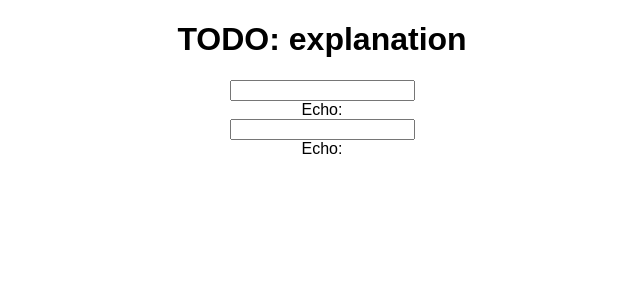
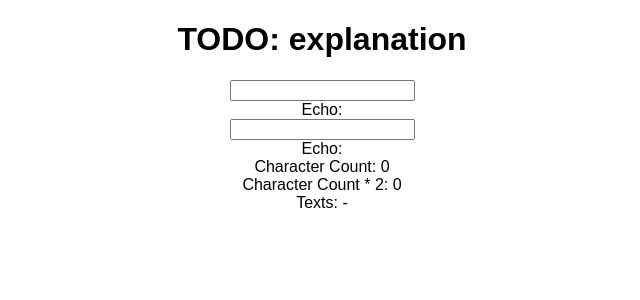
Before and after one commit to NoriSte/recoil-apis, a React (Create React App) app: page / in a window 1280 px wide. Shown: the top 300 px of the page, without its empty margins (318-958 px from the left). Built offline with nearby package versions, Linux system fonts and the light colour scheme.

Commit message:
Add selectors

```diff
--- a/src/App.tsx
+++ b/src/App.tsx
@@ -13,6 +13,10 @@ export default function App() {
     <div className="App">
       <h1>TODO: explanation</h1>
       <CharacterCounter />
+      <TextInput2 />
+      <CharacterCount />
+      <CharCountStateForTwo />
+      <Texts />
     </div>
   );
 }
@@ -34,8 +38,6 @@ function CharacterCounter() {
     <div>
       <TextInput />
       <EchoInput />
-      <TextInput2 />
-      {/* <CharacterCount /> */}
     </div>
   );
 }
@@ -86,20 +88,52 @@ function TextInput2() {
 }
 
 // selector
-/*
+
 const charCountState = selector({
   key: "charCountState", // unique ID (with respect to other atoms/selectors)
   get: ({ get }) => {
     const text = get(textState);
+    return text.length;
+  }
+});
+const charCountStateForTwo = selector({
+  key: "charCountStateForTwo", // unique ID (with respect to other atoms/selectors)
+  get: ({ get }) => {
+    const length = get(charCountState);
+    return length * 2;
+  }
+});
 
-    return text.length;
+const textsState = selector({
+  key: "textsState", // unique ID (with respect to other atoms/selectors)
+  get: ({ get }) => {
+    return `${get(textState)}-${get(textState2)}`;
   }
 });
 
 function CharacterCount() {
   const count = useRecoilValue(charCountState);
 
-  useEffect(() => {console.log('Render: CharacterCount')})
-  return <>Character Count: {count}</>;
+  useEffect(() => {
+    console.log("Render: CharacterCount");
+  });
+  return <div>Character Count: {count}</div>;
 }
-*/
+
+function CharCountStateForTwo() {
+  const count = useRecoilValue(charCountStateForTwo);
+
+  useEffect(() => {
+    console.log("Render: CharCountStateForTwo");
+  });
+  return <div>Character Count * 2: {count}</div>;
+}
+
+function Texts() {
+  const texts = useRecoilValue(textsState);
+
+  useEffect(() => {
+    console.log("Render: Texts");
+  });
+  return <div>Texts: {texts}</div>;
+}
--- a/src/recoil.ts
+++ /dev/null
@@ -1,115 +0,0 @@
-import { useState, useEffect, useCallback } from "react";
-
-// APIs
-
-type AtomOptions<T> = { key: string; default: T };
-
-export const atom = <T>(atomOptions: AtomOptions<T>) => {
-  createRecoilValue(atomOptions);
-  return atomOptions;
-};
-
-type SelectorOptions<T> = {
-  key: string;
-
-  get: ({ get }: { get: GetRecoilValue }) => T;
-
-  /*
-  set?: (
-    {get,set}:{
-      get: GetRecoilValue,
-      set: SetRecoilState,
-    },
-    newValue: T,
-  ) => void,
-  */
-};
-export const selector = <T>(s: SelectorOptions<T>) => {
-  createRecoilValue(s);
-  return s;
-};
-
-export const useRecoilState = <T>(atom: AtomOptions<T>) => {
-  const [, forceRefresh] = useState({});
-  const atomCallback = useCallback(() => {
-    forceRefresh({});
-  }, [forceRefresh]);
-
-  useEffect(() => {
-    return subscribeToRecoilValue(atom, atomCallback);
-  }, [atom, atomCallback]);
-
-  return [getRecoilValue(atom), setAtomValue(atom)];
-};
-
-export const useRecoilValue = <T>(atom: AtomOptions<T>) => {
-  const [, forceRefresh] = useState({});
-  const atomCallback = useCallback(() => {
-    forceRefresh({});
-  }, [forceRefresh]);
-
-  useEffect(() => {
-    return subscribeToRecoilValue(atom, atomCallback);
-  }, [atom, atomCallback]);
-
-  return getRecoilValue(atom);
-};
-
-// core
-
-type RecoilValues = Record<string, RecoilValue>;
-type RecoilValue<T = any> = {
-  key: string;
-  default: T;
-  value: T;
-  subscribers: RecoilValueSubscriber<T>[];
-};
-type RecoilValueSubscriber<T> = () => void;
-
-const recoilValues: RecoilValues = {};
-const createRecoilValue = <T>(options: AtomOptions<T> | Selector<T>) => {
-  const key = options.key;
-  if (recoilValues[key]) {
-    throw new Error(`Recoil value ${options.key} already exists`);
-  }
-
-  recoilValues[key] = {
-    key,
-    default: options.default,
-    value: options.default,
-    subscribers: []
-  };
-};
-
-const subscribeToRecoilValue = <T>(
-  options: AtomOptions<T>,
-  callback: RecoilValueSubscriber<T>
-) => {
-  const recoilValue = recoilValues[options.key];
-  if (recoilValue.subscribers.indexOf(callback) !== -1) {
-    console.log("Already subscribed to Recoil value");
-    return;
-  }
-
-  recoilValue.subscribers.push(callback);
-  return () => {
-    recoilValue.subscribers.splice(
-      recoilValue.subscribers.indexOf(callback),
-      1
-    );
-  };
-};
-
-type GetRecoilValue = <T>(options: AtomOptions<T>) => T;
-const getRecoilValue: GetRecoilValue = <T>(options: AtomOptions<T>): T =>
-  recoilValues[options.key].value;
-
-type SetRecoilValue = <T>(options: AtomOptions<T>) => (value: T) => void;
-type SetRecoilState = <T>(options: AtomOptions<T>, value: T) => T;
-const setAtomValue: SetRecoilValue = <T>(options: AtomOptions<T>) => (
-  value: T
-) => {
-  const recoilValue = recoilValues[options.key];
-  recoilValue.value = value;
-  recoilValue.subscribers.forEach((callback) => callback());
-};
--- /dev/null
+++ b/src/recoil/api.ts
@@ -0,0 +1,63 @@
+import {
+  AtomOptions,
+  SelectorOptions,
+  RecoilValueOptions,
+  isAtomOptions
+} from "./typings";
+import { useState, useEffect, useCallback } from "react";
+import {
+  setAtomValue,
+  getRecoilValue,
+  createRecoilValue,
+  subscribeToRecoilValue,
+  getAtomValue
+} from "./core";
+
+export const atom = <T>(atomOptions: AtomOptions<T>) => {
+  createRecoilValue(atomOptions);
+  return atomOptions;
+};
+
+export const selector = <T>(s: SelectorOptions<T>) => {
+  createRecoilValue(s);
+  return s;
+};
+
+export const useRecoilState = <T>(recoilValue: AtomOptions<T>) => {
+  return [useRecoilValue(recoilValue), setAtomValue(recoilValue)];
+};
+
+export const useRecoilValue = <T>(options: RecoilValueOptions<T>) => {
+  const [, forceRefresh] = useState({});
+  const subscriptionCallback = useCallback(() => {
+    forceRefresh({});
+  }, [forceRefresh]);
+
+  useEffect(() => {
+    if (isAtomOptions(options)) {
+      return subscribeToRecoilValue(options.key, subscriptionCallback);
+    } else {
+      const keys: string[] = [];
+      const spy: typeof getRecoilValue = (...params) => {
+        keys.push(params[0].key);
+        const recoilValueOptions = params[0];
+        if (isAtomOptions(recoilValueOptions)) {
+          return getRecoilValue(...params);
+        } else {
+          return recoilValueOptions.get({ get: spy });
+        }
+      };
+      options.get({ get: spy });
+      type GenericFunction = () => void;
+      const unsubscribes: GenericFunction[] = [];
+      keys.forEach((key) => {
+        const unsubscribe = subscribeToRecoilValue(key, subscriptionCallback);
+        if (unsubscribe) unsubscribes.push(unsubscribe);
+      });
+
+      return () => unsubscribes.forEach((unsubscribe) => unsubscribe());
+    }
+  }, [options, subscriptionCallback]);
+
+  return getRecoilValue(options);
+};
--- /dev/null
+++ b/src/recoil/core.ts
@@ -0,0 +1,97 @@
+import {
+  RecoilValue,
+  RecoilValueOptions,
+  RecoilValueSubscriber,
+  GetRecoilValue,
+  SetRecoilValue,
+  isAtomOptions,
+  GetAtomValue,
+  AtomOptions
+} from "./typings";
+
+const recoilValues: Record<string, RecoilValue> = {};
+
+/**
+ * @private
+ */
+export const createRecoilValue = <T>(options: RecoilValueOptions<T>) => {
+  const key = options.key;
+  if (recoilValues[key]) {
+    throw new Error(`Recoil value ${options.key} already exists`);
+  }
+
+  if (isAtomOptions(options)) {
+    recoilValues[key] = {
+      type: "atom",
+      key,
+      default: options.default,
+      value: options.default,
+      subscribers: []
+    };
+  } else {
+    recoilValues[key] = {
+      type: "selector",
+      key,
+      subscribers: []
+    };
+  }
+};
+
+/**
+ * @private
+ */
+export const subscribeToRecoilValue = <T>(
+  key: string,
+  callback: RecoilValueSubscriber<T>
+) => {
+  const recoilValue = recoilValues[key];
+  if (recoilValue.subscribers.indexOf(callback) !== -1) {
+    console.log("Already subscribed to Recoil value");
+    return;
+  }
+
+  recoilValue.subscribers.push(callback);
+  return () => {
+    recoilValue.subscribers.splice(
+      recoilValue.subscribers.indexOf(callback),
+      1
+    );
+  };
+};
+
+/**
+ * @private
+ */
+export const getRecoilValue: GetRecoilValue = <T>(
+  options: RecoilValueOptions<T>
+): T => {
+  if (isAtomOptions(options)) {
+    return getAtomValue(options);
+  } else {
+    return options.get({ get: getRecoilValue });
+  }
+};
+
+/**
+ * @private
+ */
+export const getAtomValue: GetAtomValue = <T>(options: AtomOptions<T>): T => {
+  return recoilValues[options.key].value;
+};
+
+/**
+ * @private
+ */
+export const setAtomValue: SetRecoilValue = <T>(
+  options: RecoilValueOptions<T>
+) => (value: T) => {
+  const recoilValue = recoilValues[options.key];
+
+  if (recoilValue.type === "atom") {
+    recoilValue.value = value;
+    recoilValue.subscribers.forEach((callback) => callback());
+  } else {
+    // TODO:
+    console.log("Selector set not implemented yet");
+  }
+};
--- /dev/null
+++ b/src/recoil/index.ts
@@ -0,0 +1,2 @@
+export * from "./typings";
+export * from "./api";
--- /dev/null
+++ b/src/recoil/typings.ts
@@ -0,0 +1,50 @@
+export type AtomOptions<T> = { key: string; default: T };
+
+export type SelectorOptions<T> = {
+  key: string;
+
+  get: ({ get }: { get: GetRecoilValue }) => T;
+
+  /*
+  set?: (
+    {get,set}:{
+      get: GetRecoilValue,
+      set: SetRecoilState,
+    },
+    newValue: T,
+  ) => void,
+  */
+};
+
+export const isAtomOptions = (options: any): options is AtomOptions<any> => {
+  const atomOptions = options as AtomOptions<any>;
+  return (
+    typeof atomOptions.key === "string" &&
+    Object.keys(options).includes("default")
+  );
+};
+
+export type RecoilValueOptions<T> = AtomOptions<T> | SelectorOptions<T>;
+
+export type RecoilValue<T = any> = {
+  key: string;
+  subscribers: RecoilValueSubscriber<T>[];
+} & (
+  | {
+      type: "atom";
+      default: T;
+      value: T;
+    }
+  | {
+      type: "selector";
+    }
+);
+
+export type RecoilValueSubscriber<T> = () => void;
+
+export type GetRecoilValue = <T>(options: RecoilValueOptions<T>) => T;
+export type GetAtomValue = <T>(options: AtomOptions<T>) => T;
+export type SetRecoilValue = <T>(
+  options: RecoilValueOptions<T>
+) => (value: T) => void;
+export type SetRecoilState = <T>(options: RecoilValueOptions<T>, value: T) => T;
```
